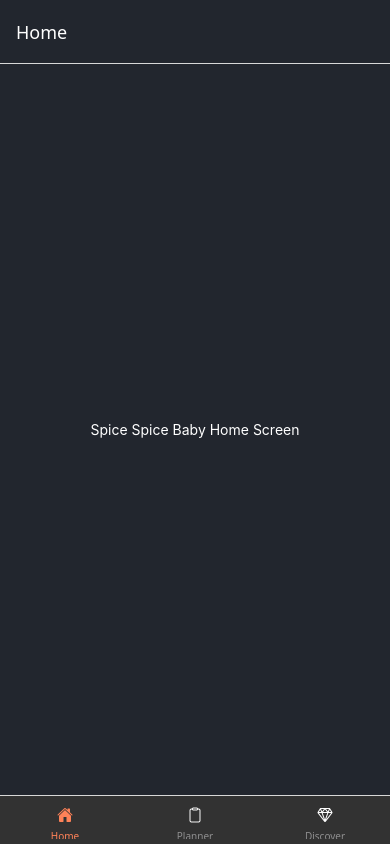
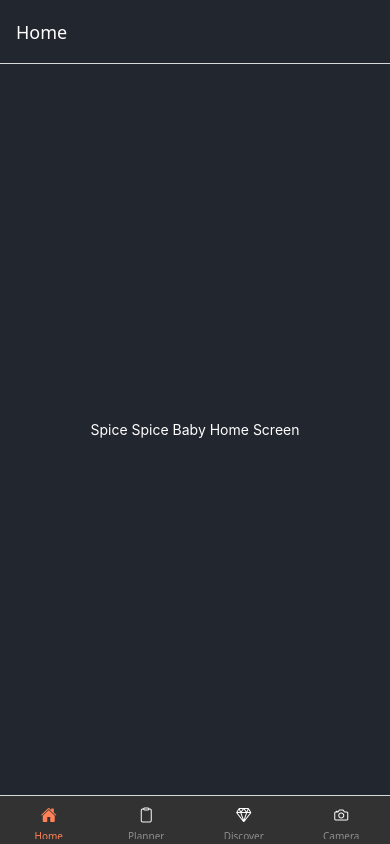
Before and after one commit to paldeep-singh/spice-spice-baby, a React Native app in the folder mobile-app/: screen / in a window 390 px wide. Built offline with nearby package versions, Linux system fonts and the light colour scheme.

Commit message:
Add basic camera component

```diff
--- a/mobile-app/app.json
+++ b/mobile-app/app.json
@@ -30,7 +30,7 @@
       [
         "expo-camera",
         {
-          "cameraPermission": "Allow $(PRODUCT_NAME) to access your camera",
+          "cameraPermission": "Allow $(PRODUCT_NAME) to access your camera"
         }
       ]
     ]
--- a/mobile-app/src/App.tsx
+++ b/mobile-app/src/App.tsx
@@ -9,6 +9,7 @@ import { GestureHandlerRootView } from "react-native-gesture-handler";
 import Ionicons from "@expo/vector-icons/Ionicons";
 import { BottomTabParamList } from "./navigation/types";
 import { StyleSheet, ViewStyle } from "react-native";
+import { Camera } from "./components/Camera";
 
 const Tab = createBottomTabNavigator<BottomTabParamList>();
 
@@ -67,6 +68,19 @@ export function App(): JSX.Element {
                   ),
                 }}
               />
+              <Tab.Screen
+                name="Camera"
+                component={Camera}
+                options={{
+                  tabBarIcon: ({ focused }) => (
+                    <Ionicons
+                      name={focused ? "camera" : "camera-outline"}
+                      color={focused ? theme.text.selected : theme.text.base}
+                      size={16}
+                    />
+                  ),
+                }}
+              />
             </Tab.Navigator>
           </SafeAreaProvider>
         </NavigationContainer>
--- /dev/null
+++ b/mobile-app/src/components/Camera.tsx
@@ -0,0 +1,80 @@
+import { CameraView, CameraType, useCameraPermissions } from "expo-camera";
+import { useRef, useState } from "react";
+import { Button, StyleSheet, Text, TouchableOpacity, View } from "react-native";
+
+export function Camera(): JSX.Element {
+  const [facing, setFacing] = useState<CameraType>("back");
+  const [permission, requestPermission] = useCameraPermissions();
+  const ref = useRef(null);
+
+  if (!permission) {
+    // Camera permissions are still loading.
+    return <View />;
+  }
+
+  if (!permission.granted) {
+    // Camera permissions are not granted yet.
+    return (
+      <View style={styles.container}>
+        <Text style={styles.message}>
+          We need your permission to show the camera
+        </Text>
+        <Button onPress={requestPermission} title="grant permission" />
+      </View>
+    );
+  }
+
+  const _takePhoto = async () => {
+    const photo = await ref.current.takePictureAsync();
+    console.debug(photo);
+  };
+
+  function toggleCameraFacing(): void {
+    setFacing((current) => (current === "back" ? "front" : "back"));
+  }
+
+  return (
+    <View style={styles.container}>
+      <CameraView style={styles.camera} facing={facing} ref={ref}>
+        <View style={styles.buttonContainer}>
+          <TouchableOpacity style={styles.button} onPress={toggleCameraFacing}>
+            <Text style={styles.text}>Flip Camera</Text>
+          </TouchableOpacity>
+          <TouchableOpacity style={styles.button} onPress={() => _takePhoto()}>
+            <Text style={styles.text}>Capture</Text>
+          </TouchableOpacity>
+        </View>
+      </CameraView>
+    </View>
+  );
+}
+
+const styles = StyleSheet.create({
+  container: {
+    flex: 1,
+    justifyContent: "center",
+  },
+  message: {
+    textAlign: "center",
+    paddingBottom: 10,
+  },
+  camera: {
+    flex: 1,
+  },
+  buttonContainer: {
+    flex: 1,
+    flexDirection: "row",
+    backgroundColor: "transparent",
+    margin: 64,
+  },
+  button: {
+    flex: 1,
+    alignSelf: "flex-end",
+    alignItems: "center",
+  },
+  text: {
+    fontSize: 24,
+    fontWeight: "bold",
+    color: "white",
+  },
+});
--- a/mobile-app/src/navigation/types.ts
+++ b/mobile-app/src/navigation/types.ts
@@ -5,6 +5,7 @@ export interface BottomTabParamList extends ParamListBase {
   Home: undefined;
   Planner: undefined;
   Discover: undefined;
+  Camera: undefined;
 }
 
 type Screen = keyof BottomTabParamList;
```
